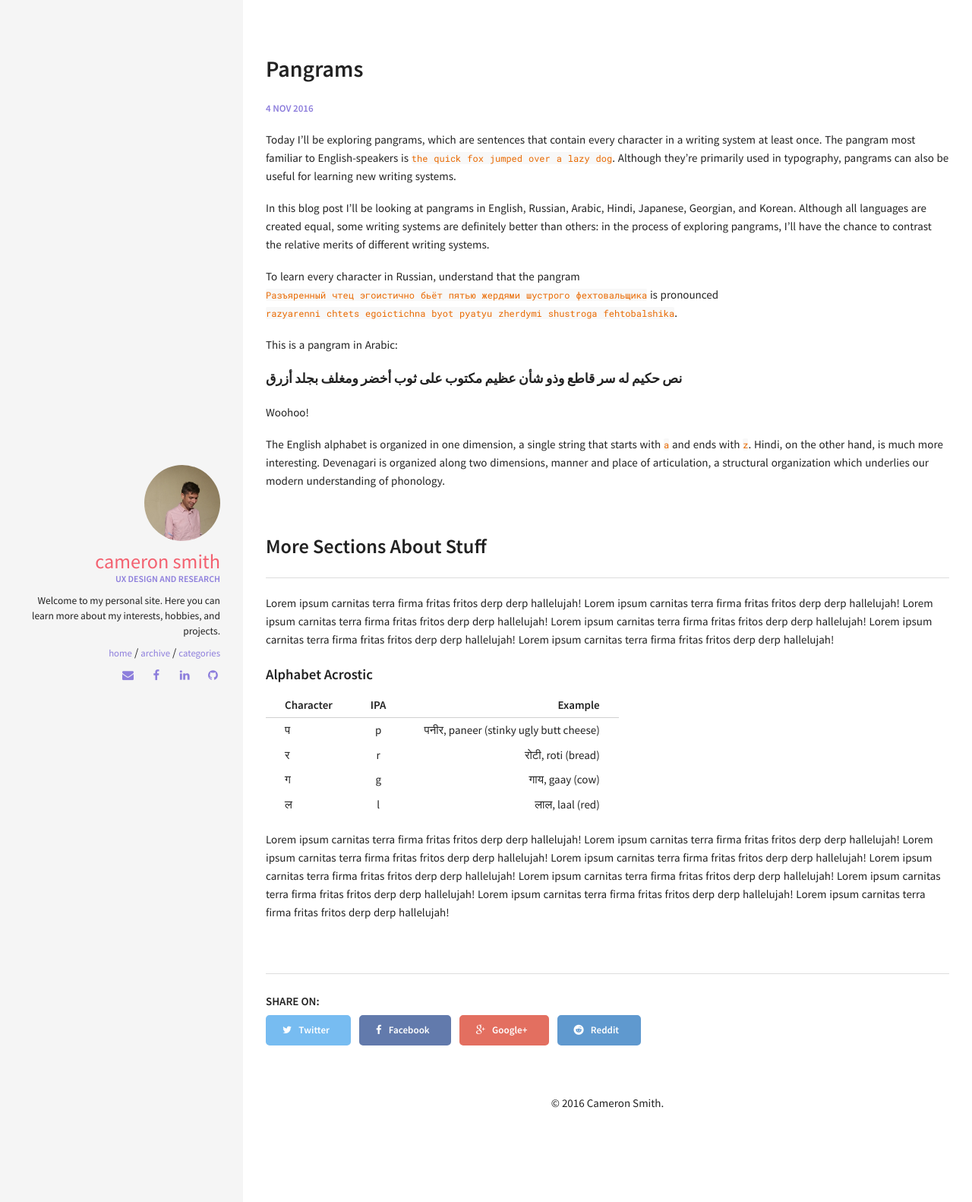
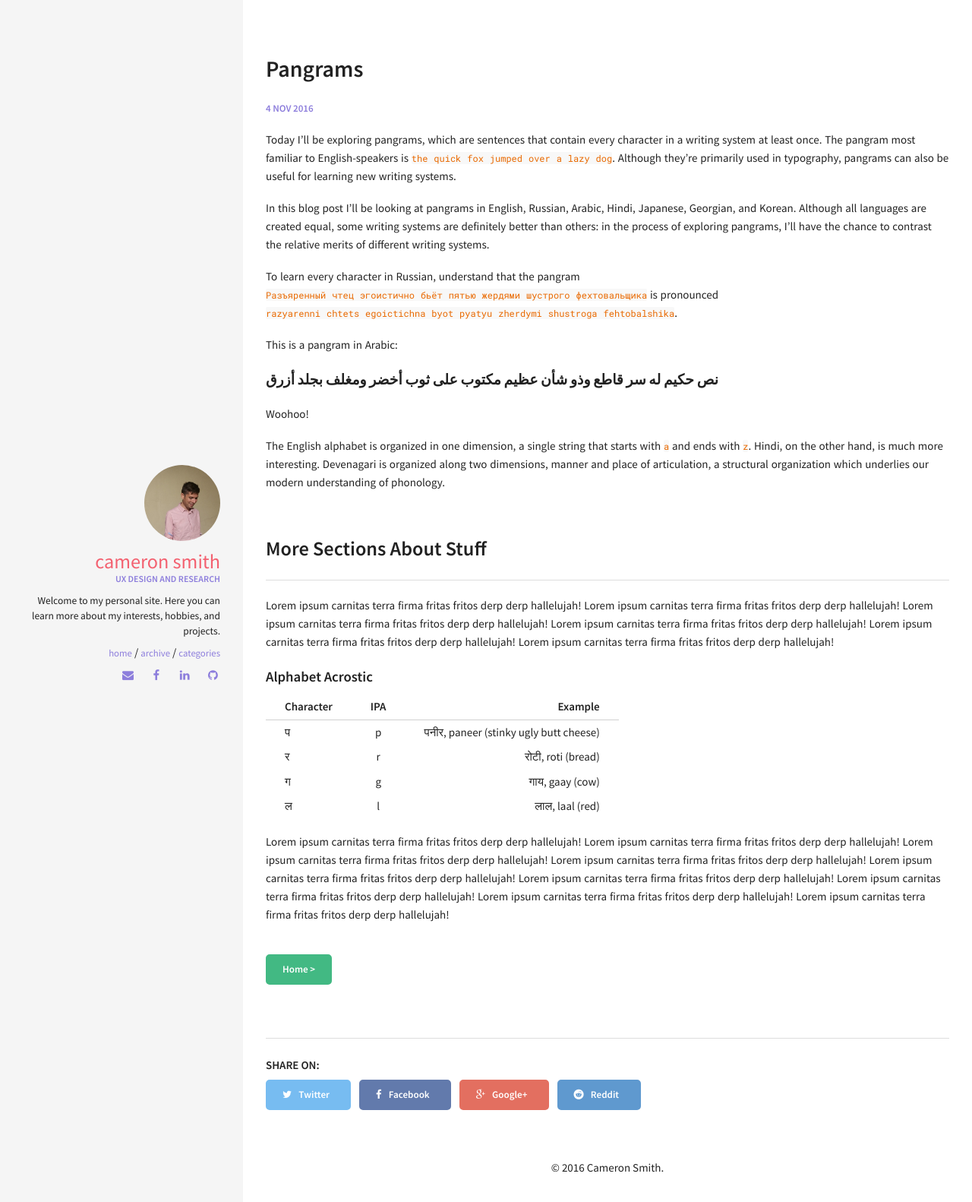
Before and after one commit to camoverride/camoverride.github.io, a Jekyll site: the page built from _posts/2016-11-04-pangrams.md, in a window 1280 px wide. Shown: the top 1582 px of the page at 76% size. Built offline with Jekyll 4.4.1, drawn with Linux system fonts in a browser that asks for light colours.

Commit message:
edited posts

```diff
--- a/_layouts/post.html
+++ b/_layouts/post.html
@@ -53,6 +53,9 @@ layout: default
   <article class="post-content">
     {{ content }}
   </article>
+  <br>
+  <div markdown="0"><a href="{{ site.url }}" class="btn">Home ></a></div>
+
 </div>
 
 <div class="share-buttons">
--- a/_posts/2016-11-04-pangrams.md
+++ b/_posts/2016-11-04-pangrams.md
@@ -13,7 +13,7 @@ To learn every character in Russian, understand that the pangram `Разъяре
 
 This is a pangram in Arabic:
 
-##### نص حكيم له سر قاطع وذو شأن عظيم مكتوب على ثوب أخضر ومغلف بجلد أزرق
+#### نص حكيم له سر قاطع وذو شأن عظيم مكتوب على ثوب أخضر ومغلف بجلد أزرق
 
 <!--more-->
 
```
